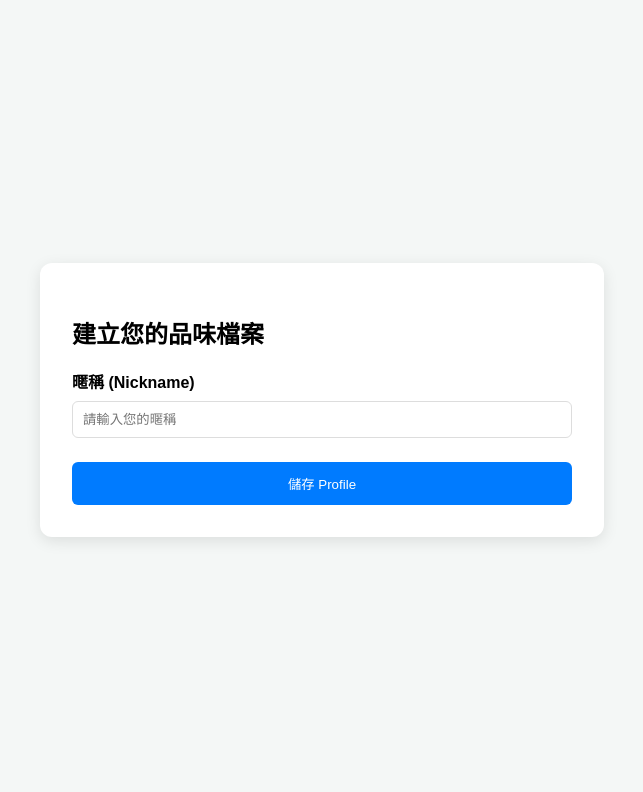
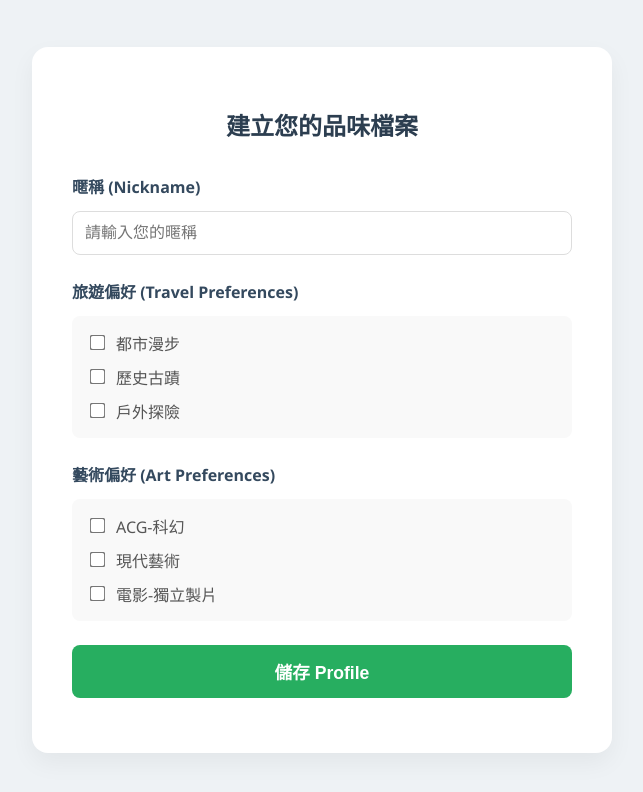
Before and after one commit to ggdadader/moudouken, a website: page public/profile_input.html in a window 1280 px wide. Shown: the whole page, without its empty margins (318-961 px from the left). Drawn offline with Linux system fonts and the light colour scheme.

```diff
--- a/public/profile_input.html
+++ b/public/profile_input.html
@@ -7,8 +7,8 @@
   <title>品味旅遊助手 - 建立個人檔案</title>
   <style>
     body {
-      font-family: sans-serif;
-      background-color: #f4f7f6;
+      font-family: 'Segoe UI', Tahoma, Geneva, Verdana, sans-serif;
+      background-color: #eef2f5;
       display: flex;
       justify-content: center;
       align-items: center;
@@ -18,51 +18,89 @@
 
     .container {
       background-color: white;
-      padding: 2rem;
-      border-radius: 12px;
-      box-shadow: 0 4px 15px rgba(0, 0, 0, 0.1);
+      padding: 2.5rem;
+      border-radius: 16px;
+      box-shadow: 0 10px 25px rgba(0, 0, 0, 0.05);
       width: 100%;
       max-width: 500px;
+    }
+
+    h2 {
+      text-align: center;
+      color: #2c3e50;
+      margin-bottom: 2rem;
     }
 
     .form-group {
       margin-bottom: 1.5rem;
     }
 
-    label {
+    label.field-label {
       display: block;
-      margin-bottom: 0.5rem;
+      margin-bottom: 0.8rem;
       font-weight: bold;
+      color: #34495e;
     }
 
     input[type="text"] {
       width: 100%;
-      padding: 10px;
+      padding: 12px;
       border: 1px solid #ddd;
-      border-radius: 6px;
+      border-radius: 8px;
       box-sizing: border-box;
+      font-size: 1rem;
+    }
+
+    .checkbox-group {
+      display: flex;
+      flex-direction: column;
+      gap: 10px;
+      background: #f9f9f9;
+      padding: 15px;
+      border-radius: 8px;
+    }
+
+    .checkbox-item {
+      display: flex;
+      align-items: center;
+      cursor: pointer;
+      color: #555;
+    }
+
+    .checkbox-item input {
+      margin-right: 12px;
+      transform: scale(1.2);
     }
 
     button {
       width: 100%;
-      padding: 12px;
-      background-color: #007bff;
+      padding: 14px;
+      background-color: #27ae60;
       color: white;
       border: none;
-      border-radius: 6px;
+      border-radius: 8px;
+      font-size: 1.1rem;
+      font-weight: bold;
       cursor: pointer;
+      transition: background 0.3s;
     }
 
     button:hover {
-      background-color: #0056b3;
+      background-color: #219150;
+    }
+
+    #statusMessage {
+      margin-top: 15px;
+      text-align: center;
+      font-size: 0.9rem;
     }
 
     .success {
-      color: green;
+      color: #27ae60;
     }
 
     .error {
-      color: red;
+      color: #e74c3c;
     }
   </style>
 </head>
@@ -72,9 +110,28 @@
     <h2>建立您的品味檔案</h2>
     <form id="profileForm">
       <div class="form-group">
-        <label for="nickname">暱稱 (Nickname)</label>
+        <label class="field-label" for="nickname">暱稱 (Nickname)</label>
         <input type="text" id="nickname" name="nickname" placeholder="請輸入您的暱稱" required>
       </div>
+
+      <div class="form-group">
+        <label class="field-label">旅遊偏好 (Travel Preferences)</label>
+        <div class="checkbox-group">
+          <label class="checkbox-item"><input type="checkbox" name="travel_prefs" value="都市漫步"> 都市漫步</label>
+          <label class="checkbox-item"><input type="checkbox" name="travel_prefs" value="歷史古蹟"> 歷史古蹟</label>
+          <label class="checkbox-item"><input type="checkbox" name="travel_prefs" value="戶外探險"> 戶外探險</label>
+        </div>
+      </div>
+
+      <div class="form-group">
+        <label class="field-label">藝術偏好 (Art Preferences)</label>
+        <div class="checkbox-group">
+          <label class="checkbox-item"><input type="checkbox" name="art_prefs" value="ACG-科幻"> ACG-科幻</label>
+          <label class="checkbox-item"><input type="checkbox" name="art_prefs" value="現代藝術"> 現代藝術</label>
+          <label class="checkbox-item"><input type="checkbox" name="art_prefs" value="電影-獨立製片"> 電影-獨立製片</label>
+        </div>
+      </div>
+
       <button type="submit" id="submitBtn">儲存 Profile</button>
     </form>
     <div id="statusMessage"></div>
@@ -84,6 +141,7 @@
     import { initializeApp } from "https://www.gstatic.com/firebasejs/10.7.1/firebase-app.js";
     import { getFirestore, collection, addDoc } from "https://www.gstatic.com/firebasejs/10.7.1/firebase-firestore.js";
 
+    // Firebase 配置資訊
     const firebaseConfig = {
       apiKey: "AIzaSyDLH0QU1G_mVos9WbvmqwZl0Fm-yh_-m64",
       authDomain: "moudouken.firebaseapp.com",
@@ -101,16 +159,33 @@
       const btn = document.getElementById('submitBtn');
       const msg = document.getElementById('statusMessage');
       btn.disabled = true;
+      btn.textContent = "儲存中...";
+
+      // 收集資料
+      const nickname = document.getElementById('nickname').value;
+      const travelPrefs = Array.from(document.querySelectorAll('input[name="travel_prefs"]:checked')).map(cb => cb.value);
+      const artPrefs = Array.from(document.querySelectorAll('input[name="art_prefs"]:checked')).map(cb => cb.value);
+
       try {
+        // 寫入 Firestore
         await addDoc(collection(db, 'User_Profiles'), {
-          nickname: document.getElementById('nickname').value,
+          nickname: nickname,
+          travel_prefs: travelPrefs,
+          art_prefs: artPrefs,
           created_at: new Date()
         });
-        msg.innerHTML = '<span class="success">儲存成功！</span>';
+
+        msg.innerHTML = '<span class="success">儲存成功！正在跳轉...</span>';
+
+        // 成功後跳轉到推薦頁面 (請確保該檔案存在)
+        setTimeout(() => {
+          window.location.href = 'recommendations.html';
+        }, 1500);
+
       } catch (error) {
         msg.innerHTML = '<span class="error">錯誤：' + error.message + '</span>';
-      } finally {
         btn.disabled = false;
+        btn.textContent = "儲存 Profile";
       }
     });
   </script>
```
